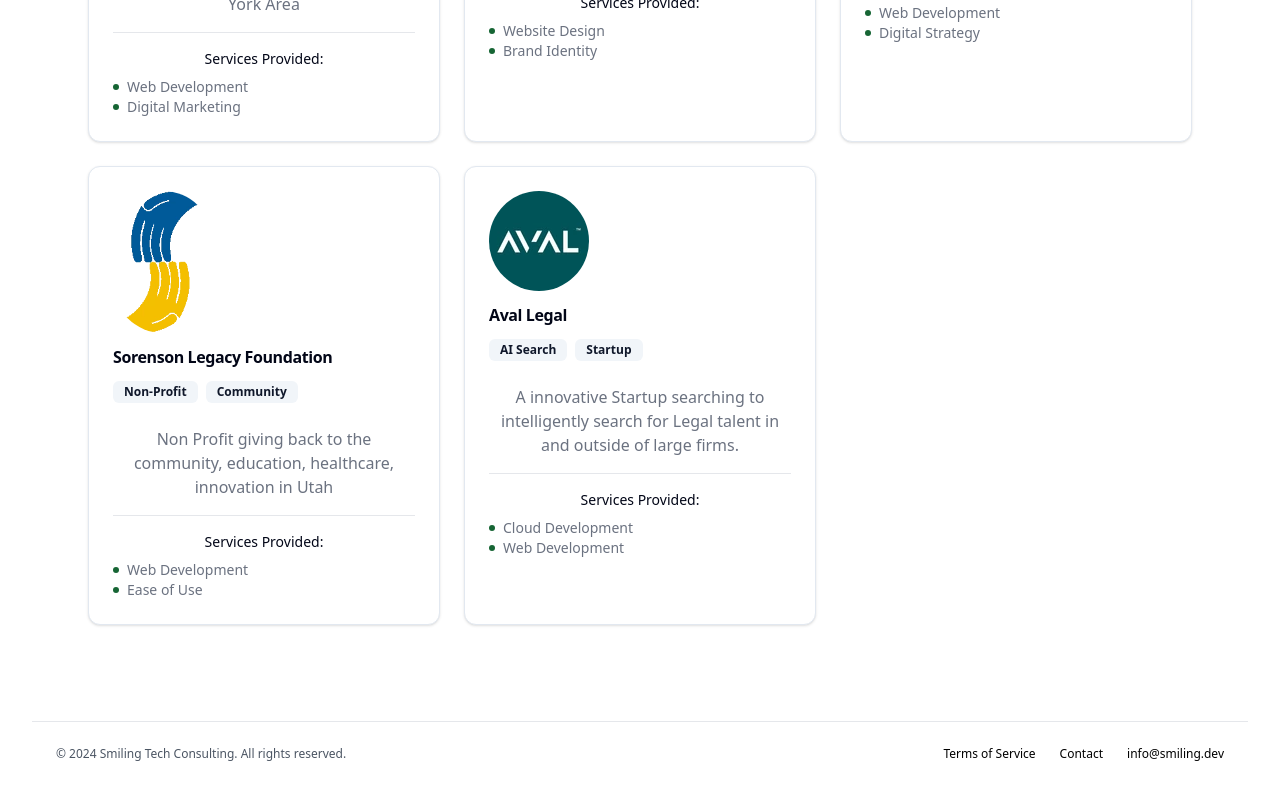
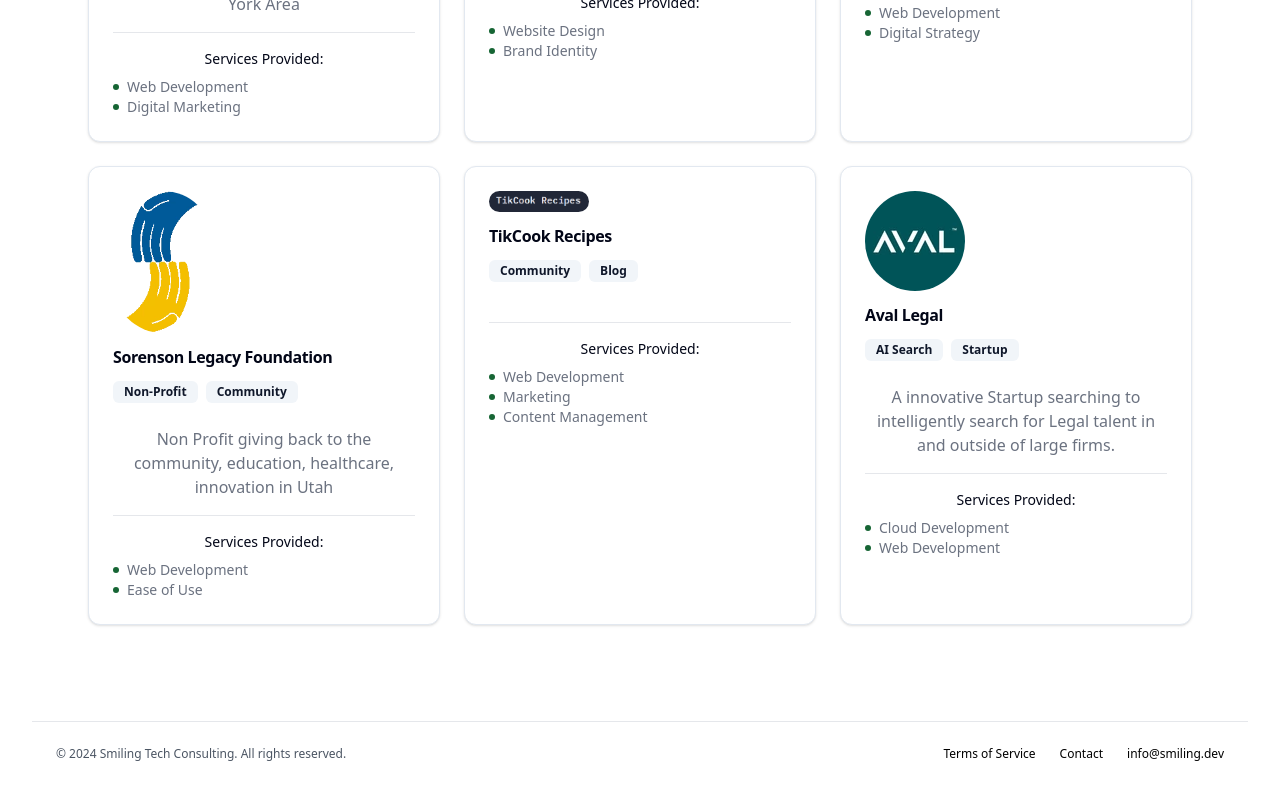
Before and after one commit to Bryson14/tech-consulting-website, a React (Vite) app: page /clients in a window 1280 px wide. Shown: the part 1016-1816 px from the top of the page. Built offline with nearby package versions, Linux system fonts and the light colour scheme.

Commit message:
added tikcook website

```diff
--- a/src/App.tsx
+++ b/src/App.tsx
@@ -3,7 +3,6 @@
 import { createBrowserRouter, RouterProvider } from "react-router-dom";
 import RootLayout from "./components/root-layout";
 import HomePage from "./routes/home";
-
 // Loading component
 const LoadingSpinner = () => (
   <div className="flex items-center justify-center min-h-screen">
@@ -29,6 +28,7 @@
   SorensonLegacy: lazy(
     () => import("./routes/clients/sorenson-legacy-foundation"),
   ),
+  TikCookRecipes: lazy(() => import("./components/clients/tikcook-recipes")),
 };
 
 // Lazy load client pages in a separate chunk
@@ -132,6 +132,14 @@
           ),
         },
         {
+          path: "/clients/tikcook-recipes",
+          element: (
+            <Suspense fallback={<LoadingSpinner />}>
+              <ClientPages.TikCookRecipes />
+            </Suspense>
+          ),
+        },
+        {
           path: "/services/web-development",
           element: (
             <Suspense fallback={<LoadingSpinner />}>
--- /dev/null
+++ b/src/components/clients/tikcook-recipes.tsx
@@ -0,0 +1,28 @@
+import ClientPage from "@/components/client-details";
+import logo from "/clients/tikcook-recipes/tikcook-logo.webp";
+
+export default function TikCookRecipes() {
+  const clientData = {
+    name: "TikCook Recipes",
+    description:
+      "TikCook is a modern recipe platform built with React and Astro, combining seamless content management with lightning-fast performance. Powered by Cloudflare's global network and featuring an intuitive Pages CMS, it makes recipe sharing and management effortless while maintaining developer-friendly GitHub integration.",
+    longDescription: `
+Discover TikCook, where culinary creativity meets technical excellence. Our platform revolutionizes the way recipes are shared and managed online, leveraging the power of modern web technologies to deliver an exceptional user experience.
+Built on a robust foundation of React and Astro, TikCook offers blazing-fast page loads and smooth interactions that make browsing recipes a joy. The hybrid architecture ensures optimal performance while maintaining full interactivity where it matters most.
+Content creators will love our seamless integration with Pages CMS, allowing for easy recipe updates and management directly through an intuitive interface. No technical expertise required – simply log in, make your changes, and watch them go live. Behind the scenes, every update is automatically synchronized with GitHub, maintaining version control and enabling collaborative development.
+Thanks to Cloudflare's global CDN, your recipes are delivered at lightning speed to users worldwide. Whether you're sharing family secrets or professional techniques, TikCook ensures your culinary content is always accessible and performs flawlessly across all devices.
+Perfect for food bloggers, professional chefs, and home cooks alike, TikCook combines the reliability of enterprise-grade infrastructure with the simplicity of modern content management. Join us in creating the future of recipe sharing, where technology enhances rather than complicates the joy of cooking.`,
+    image: logo,
+    url: "https://tik-cook-recipes.pages.dev/",
+    projectImages: [],
+    projectDuration: "1 week",
+    technologies: ["Astro", "React", "CloudFlare Pages", "Pages CRM"],
+    keyFeatures: [
+      "CRM to easily manage recipes and blogs",
+      "Cheap, nearly free hosting",
+      "Mobile Optimized with dark and light themes",
+    ],
+    results: ["Quick turn around from idea to concept website in a few days"],
+  };
+  return <ClientPage {...clientData} />;
+}
--- a/src/routes/clients/client-showcase.tsx
+++ b/src/routes/clients/client-showcase.tsx
@@ -7,6 +7,7 @@
 import sorensonLogo from "/clients/sorenson-legacy-foundation/slf-logo.webp";
 import avalLogo from "/clients/aval-legal/aval.webp";
 import { Link } from "react-router-dom";
+import tikcookLogo from "/clients/tikcook-recipes/tikcook-logo.webp";
 
 // Keep existing client data
 const clients = [
@@ -53,6 +54,16 @@
     yearStarted: "2023",
   },
   {
+    id: "tikcook-recipes",
+    name: "TikCook Recipes",
+    Description: "A modern recipe platform with lightning-fast performance",
+    image: tikcookLogo,
+    url: "https://tik-cook-recipes.pages.dev/",
+    tags: ["Community", "Blog"],
+    services: ["Web Development", "Marketing", "Content Management"],
+    yearStarted: "2025",
+  },
+  {
     id: "aval-legal",
     name: "Aval Legal",
     description:
@@ -68,7 +79,7 @@
 const stats = [
   {
     icon: <Building2 className="w-6 h-6" />,
-    value: "5",
+    value: "6",
     label: "Active & Past Clients",
   },
   {
--- /dev/null
+++ b/src/routes/clients/tikcook-recipes.tsx
@@ -0,0 +1,18 @@
+import TikCookRecipes from "@/components/clients/tikcook-recipes";
+import { Helmet } from "react-helmet";
+
+export default function TheMassapequaTutorPage() {
+  return (
+    <>
+      <Helmet>
+        <title>The Massapequa Tutor Case Study - Smiling Tech Consulting</title>
+        <meta
+          name="description"
+          content="Discover and share recipes on TikCook, a modern recipe platform with lightning-fast performance. Browse beautiful recipes or easily create your own using our intuitive CMS."
+        />
+      </Helmet>
+
+      <TikCookRecipes />
+    </>
+  );
+}
```
Also changed, not shown: public/clients/tikcook-recipes/tikcook-logo.webp (added).
